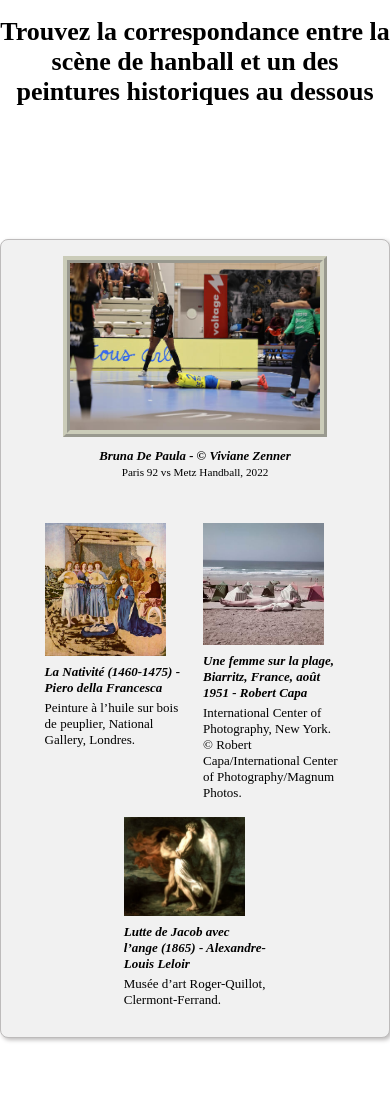
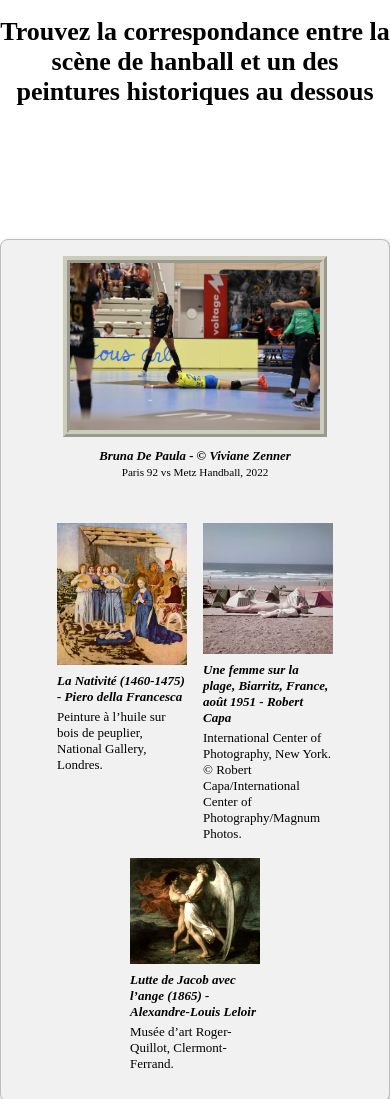
Before and after one commit to Chaplin16/Search-Find-Viviane, a website: page index.html in a window 390 px wide. Shown: the top 1099 px of the page. Drawn offline with Linux system fonts and the light colour scheme.

Commit message:
responsive peint

```diff
--- a/style.scss
+++ b/style.scss
@@ -68,7 +68,7 @@ h1{
                 text-align: left;
                 cursor: pointer;
                 width: 40%;
-                max-width: 200px;
+                max-width: 130px;
                 height: auto;
                 & p {
                 font-style: italic;
@@ -76,7 +76,7 @@ h1{
                 font-weight: 600;
                 }
                 & img{
-                    width: 85%;
+                    width: 100%;
                     max-width: 200px;
                     height: auto;
                 }
```
Also changed, not shown: style.css.
